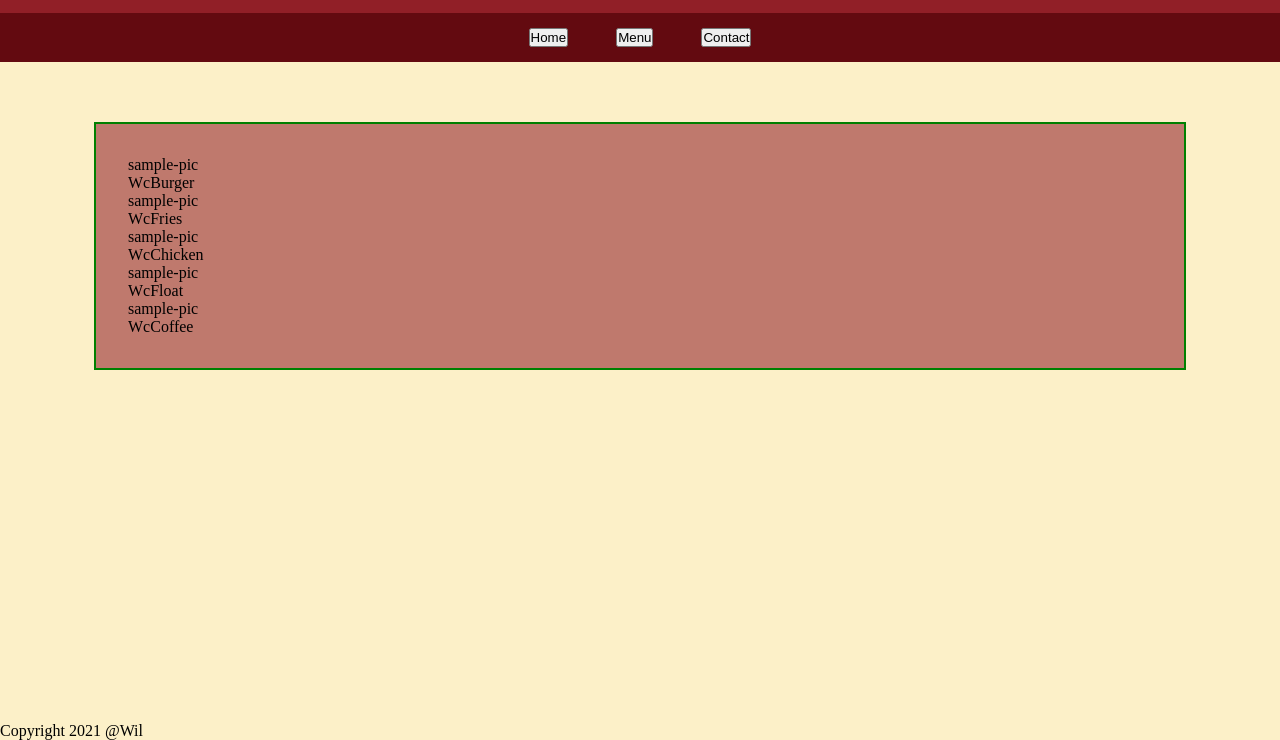
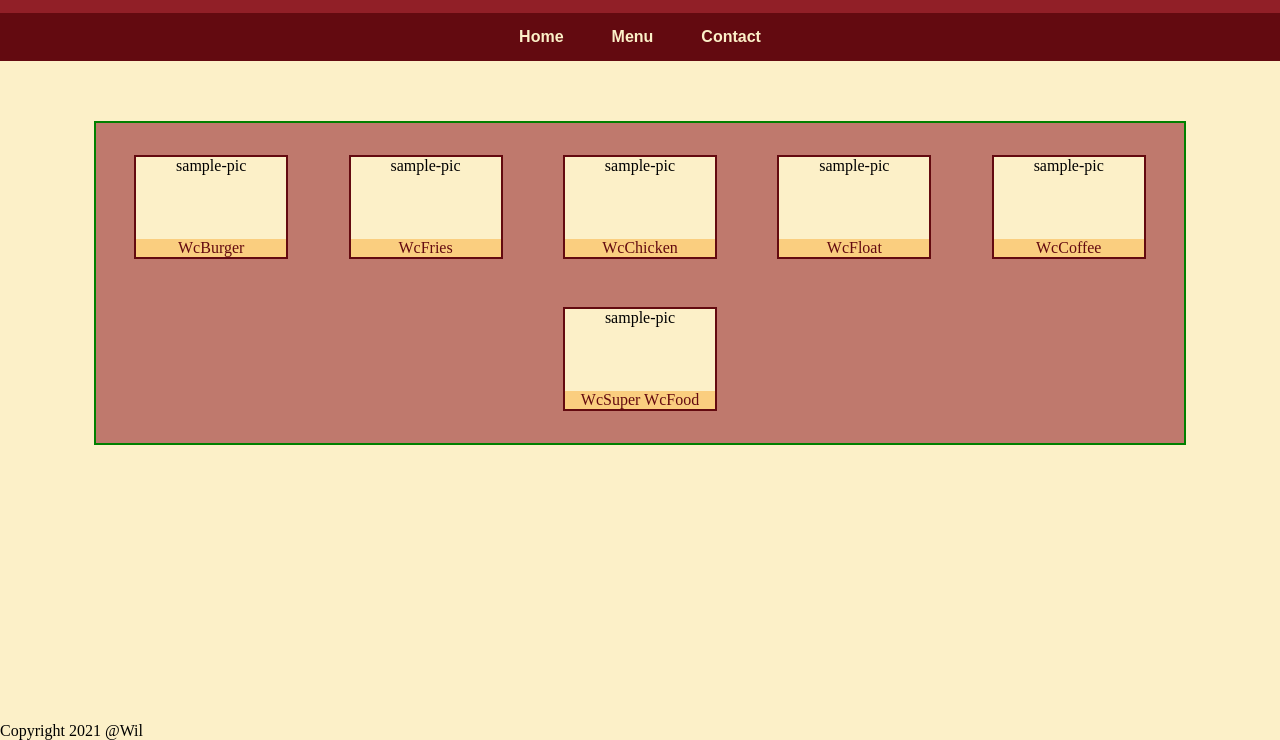
Before and after one commit to WilAm1/Restaurant, a website built with webpack: page dist/index.html in a window 1280 px wide. Both pictures are taken after a click on the button "Menu". Shown: the part 60-800 px from the top of the page. Built offline with nearby package versions, Linux system fonts and the light colour scheme.

Commit message:
Add styles to menu

```diff
--- a/src/menu.js
+++ b/src/menu.js
@@ -8,9 +8,9 @@ const getMenu = function() {
     h2.textContent = "Our Offers:";
 
     const menuStack = makeElement('div', 'menu-stack');
-    const menuList = ['WcBurger', 'WcFries', 'WcChicken', 'WcFloat', 'WcCoffee', 'WcSuper WcDeluxe WcFood']
+    const menuList = ['WcBurger', 'WcFries', 'WcChicken', 'WcFloat', 'WcCoffee', 'WcSuper WcFood']
 
-    for (let i = 0; i < 5; i++) {
+    for (let i = 0; i < menuList.length; i++) {
         const foodCard = makeElement('div', 'food-card', `food-${i+1}`);
         const imgDiv = makeElement('div', 'sample-img');
         imgDiv.textContent = 'sample-pic';
--- a/src/style.css
+++ b/src/style.css
@@ -47,14 +47,15 @@ nav li {
     color: #FCF0C8;
 }
 
-
-/* li button {
+nav li button {
     border: none;
-    background-color: #630A10;
+    background-color: inherit;
     color: #FCF0C8;
     padding: 0;
     margin: 0;
-} */
+    font-size: 1em;
+    font-weight: bold;
+}
 
 footer {
     margin-top: auto;
@@ -64,16 +65,21 @@ footer {
     width: 80%;
     border: solid 2px green;
     margin: 60px auto;
-    min-height: 100px;
+    min-height: 200px;
+    /* max-height: 300px; */
     background-color: #911F2790;
     padding: 2em;
+    display: flex;
+    align-items: center;
+    justify-content: center;
 }
 
 .top-content {
     display: flex;
-    justify-content: space-around;
+    /* justify-content: space-around; */
     margin-bottom: 5em;
     align-items: center;
+    gap: 3em;
 }
 
 .main-text {
@@ -86,6 +92,36 @@ footer {
     width: 300px;
 }
 
+
+/* Menu */
+
+.menu-stack {
+    display: flex;
+    flex-flow: row wrap;
+    gap: 3em;
+    justify-content: space-around;
+}
+
+.menu-stack .food-card {
+    height: 100px;
+    width: 150px;
+    border: solid 2px #630A10;
+    background-color: #FACE7F;
+    display: flex;
+    flex-flow: column;
+    text-align: center;
+}
+
+.food-card p {
+    color: #630A10;
+}
+
+.sample-img {
+    /* width: 80px; */
+    background-color: #FCF0C8;
+    flex: 1;
+}
+
 .bottom-content {
     display: flex;
     justify-content: space-evenly;
```
Also changed, not shown: dist/main.js.
